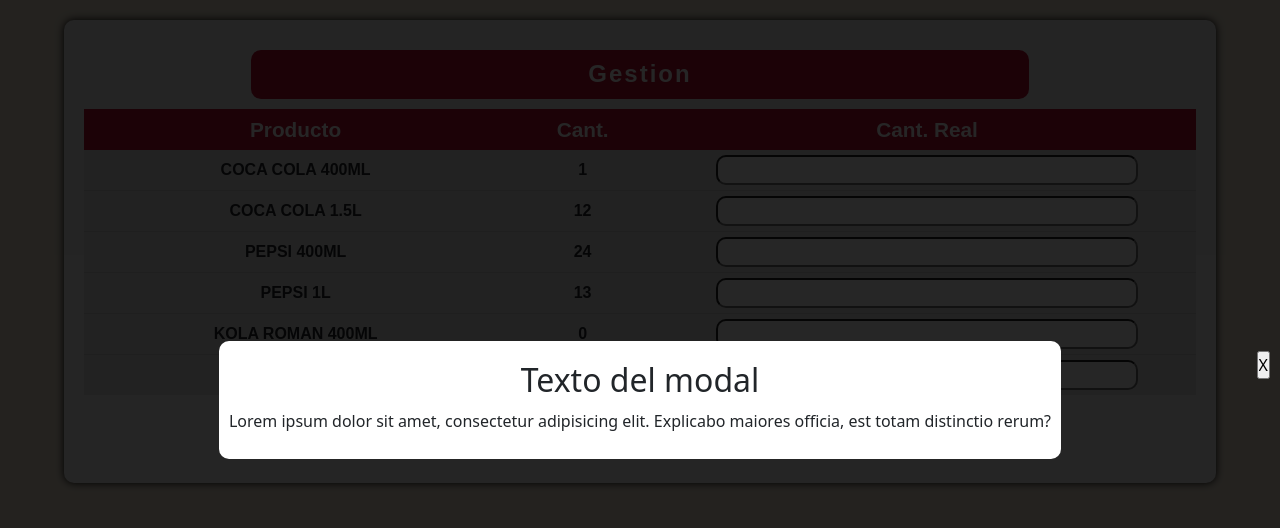
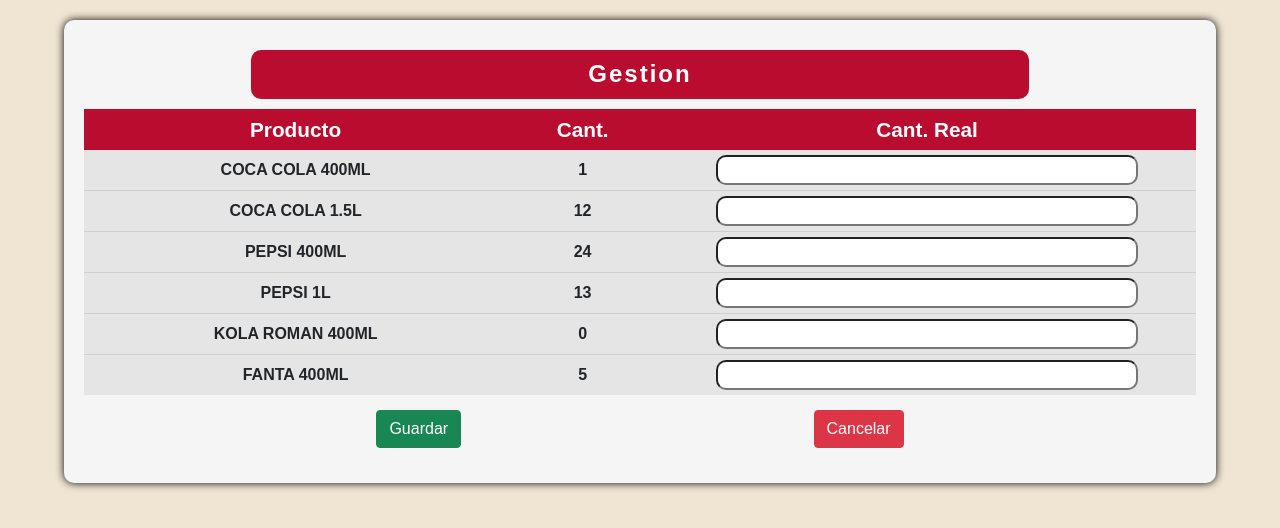
Before and after one commit to Mause24/Tarea, a React (Create React App) app: page /gestion/1 in a window 1280 px wide. Shown: the top 528 px of the page. Built offline with nearby package versions, Linux system fonts and the light colour scheme.

Commit message:
Agrengando funcionalidad a los botones del modal

```diff
--- a/src/components/Gestion/index.tsx
+++ b/src/components/Gestion/index.tsx
@@ -1,6 +1,7 @@
 import React, { useContext, useEffect, useState } from 'react';
 import { useHistory, useParams } from 'react-router';
 import { ProductosContext } from '../../context/productosContext';
+import useModal from '../../hooks/useModal';
 import AJUSTES from '../../JSON/json';
 import InformacionProducto from '../../modals/informacionProducto';
 
@@ -38,6 +39,8 @@
         const ajuste = AJUSTES.find((ajuste) => ajuste.id === +idParam)
         getArrayProductos(ajuste?.productos ?? [])
     }, [])
+    const [isOpenModalProductos, openProductos, closeProductos]= useModal();
+
     return (
         <>
             <div className='fondoModal'>
@@ -68,12 +71,12 @@
                         </table>
                     </div>
                     <div id='contenedor-botones'>
-                        <input type="button" value="Guardar" className='btn btn-success' id='btn-guardar' onClick={() => console.log(arrayproductos)} />
+                        <input type="button" value="Guardar" className='btn btn-success' id='btn-guardar' onClick={() => openProductos} />
                         <input type="button" value="Cancelar" className='btn btn-danger' id='btn-cancelar' onClick={() => history.replace('/ajustes')} />
                     </div>
                 </div>
             </div>
-            <InformacionProducto>
+            <InformacionProducto isOpen={isOpenModalProductos} closeModal={closeProductos}>
                 <h2>Texto del modal</h2>
                 <p>Lorem ipsum dolor sit amet, consectetur adipisicing elit. Explicabo maiores officia, est totam distinctio rerum?</p>
             </InformacionProducto>
--- /dev/null
+++ b/src/hooks/useModal.ts
@@ -0,0 +1,12 @@
+import { useState } from 'react';
+
+
+export const useModal = () => {
+    const [isopen, setisopen] = useState(false);
+    const openModal=()=>setisopen(true);
+    const closeModal=()=>setisopen(false);
+    return [isopen, openModal, closeModal];
+
+}
+
+export default useModal;
--- a/src/modals/Modal.css
+++ b/src/modals/Modal.css
@@ -16,6 +16,7 @@
 }
 
 .modal-container{
+    width: 70%;
     display: flex;
     flex-direction: column;
     text-align: center;
@@ -25,9 +26,9 @@
     padding: 10px;
 
 }
-.container-X{
+.modal-close{
     position: absolute;
-    right: 10px;
+    right: 60px;
 }
 .modal-container h2{
     width: 60%;
@@ -35,3 +36,14 @@
     text-align: center;
     justify-content: center;
 }
+
+#btn-cerrar{
+    width: 25px;
+    height: 25px;
+    background-repeat: no-repeat;
+    background-image: url(../icons/X.png);
+    background-position: center;
+    background-size: contain;
+    margin: 5px;
+    padding: 5px;
+}
--- a/src/modals/informacionProducto.tsx
+++ b/src/modals/informacionProducto.tsx
@@ -1,12 +1,11 @@
-import React  from 'react'
+import React from 'react'
 import './Modal.css';
-const InformacionProducto = ({children}:any) => {
+
+const InformacionProducto = ({ children,isOpen,closeModal }: any) => {
     return (
-        <article className='productos is-open'>
+        <article className={`productos ${isOpen && 'is-open'}`}>
             <div className='modal-container'>
-                <div className='container-X'>
-                    <input type="button" value="X" className='modal-close'/>
-                </div>
+                <input type="button" id='btn-cerrar' className='btn modal-close' onClick={closeModal}/>
                 {children}
             </div>
         </article>
```
